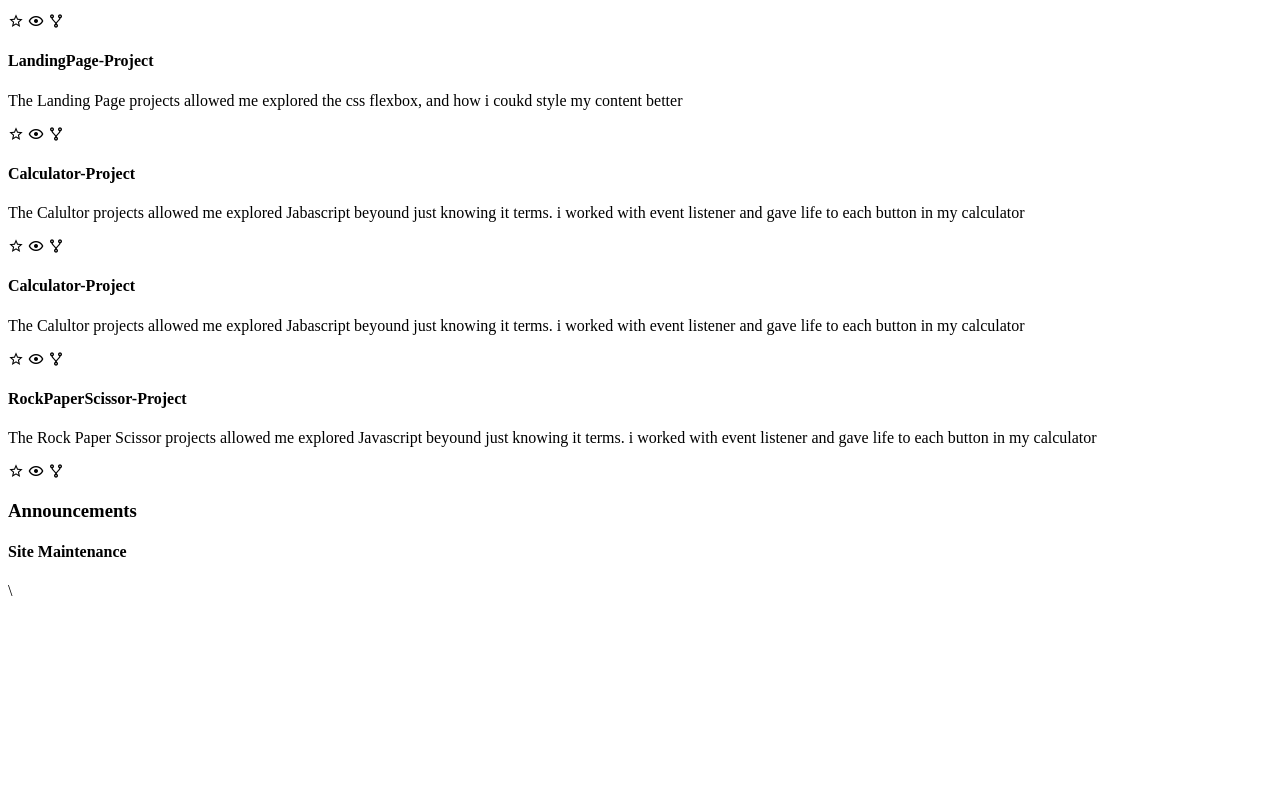
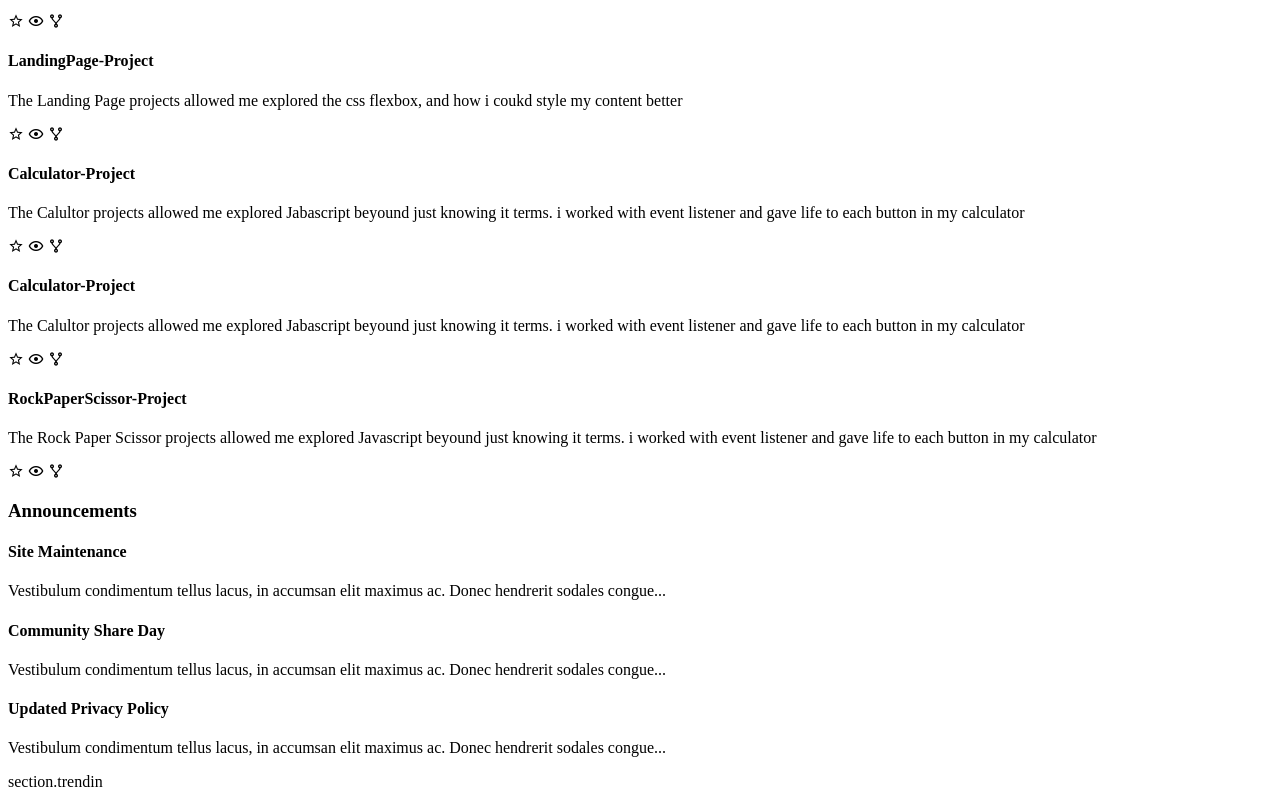
Before and after one commit to favibe/Admin-dashboard, a plain HTML site: page index.html in a window 1280 px wide. Shown: the part 815-1614 px from the top of the page. Before the commit the page ends 1423 px from the top, so only its background shows below. Drawn offline with Linux system fonts and the light colour scheme.

Commit message:
announcement section

```diff
--- a/index.html
+++ b/index.html
@@ -137,10 +137,21 @@
             <section class="announcements">
                 <h3>Announcements</h3>
                 <div class="announce-card">
-                    <h4>Site Maintenance</h4>\
+                    <h4>Site Maintenance</h4>
+                    <p>Vestibulum condimentum tellus lacus, in accumsan elit maximus ac. Donec hendrerit sodales congue...</p>
+                </div>
 
+                <div class="announce-card">
+                    <h4>Community Share Day</h4>
+                    <p>Vestibulum condimentum tellus lacus, in accumsan elit maximus ac. Donec hendrerit sodales congue...</p>
+                </div>
+
+                <div class="announce-card">
+                    <h4>Updated Privacy Policy</h4>
+                    <p>Vestibulum condimentum tellus lacus, in accumsan elit maximus ac. Donec hendrerit sodales congue...</p>
                 </div>
             </section>
+            section.trendin
         </main>
     </div>
 </body>
```
